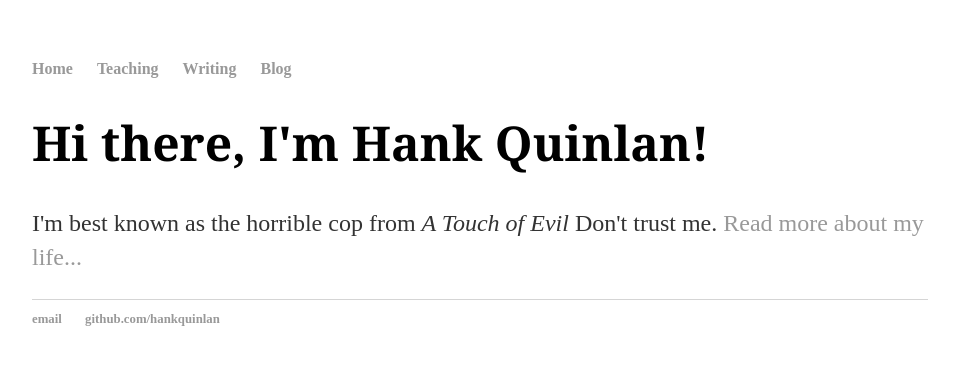
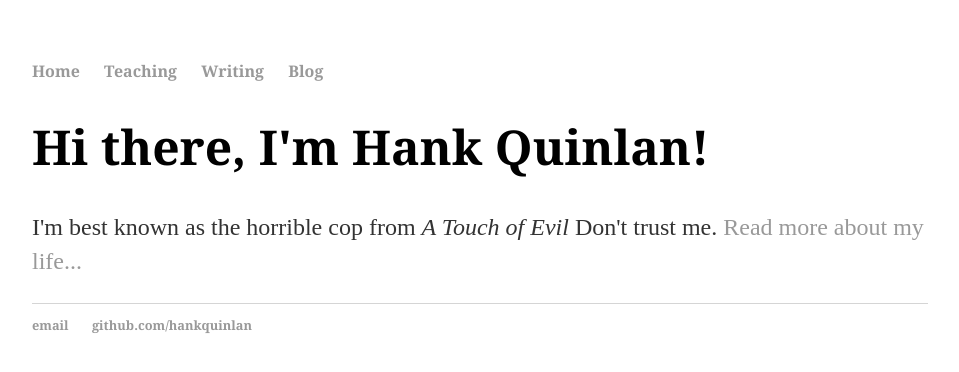
Before and after one commit to uzunovam/uzunovam, a Jekyll site: the page built from index.html, in a window 1280 px wide. Shown: the top 372 px of the page, without its empty margins (160-1119 px from the left). Built offline with Jekyll 4.4.1, drawn with Linux system fonts in a browser that asks for light colours.

Commit message:
Update main.css

```diff
--- a/css/main.css
+++ b/css/main.css
@@ -3,7 +3,7 @@ body {
     width: 70%;
 }
 nav ul, footer ul {
-    font-family: Lucida Bright;
+    font-family: Georgia, Verdana, serif;
     padding: 0px;
     list-style: none;
     font-weight: bold;
```
